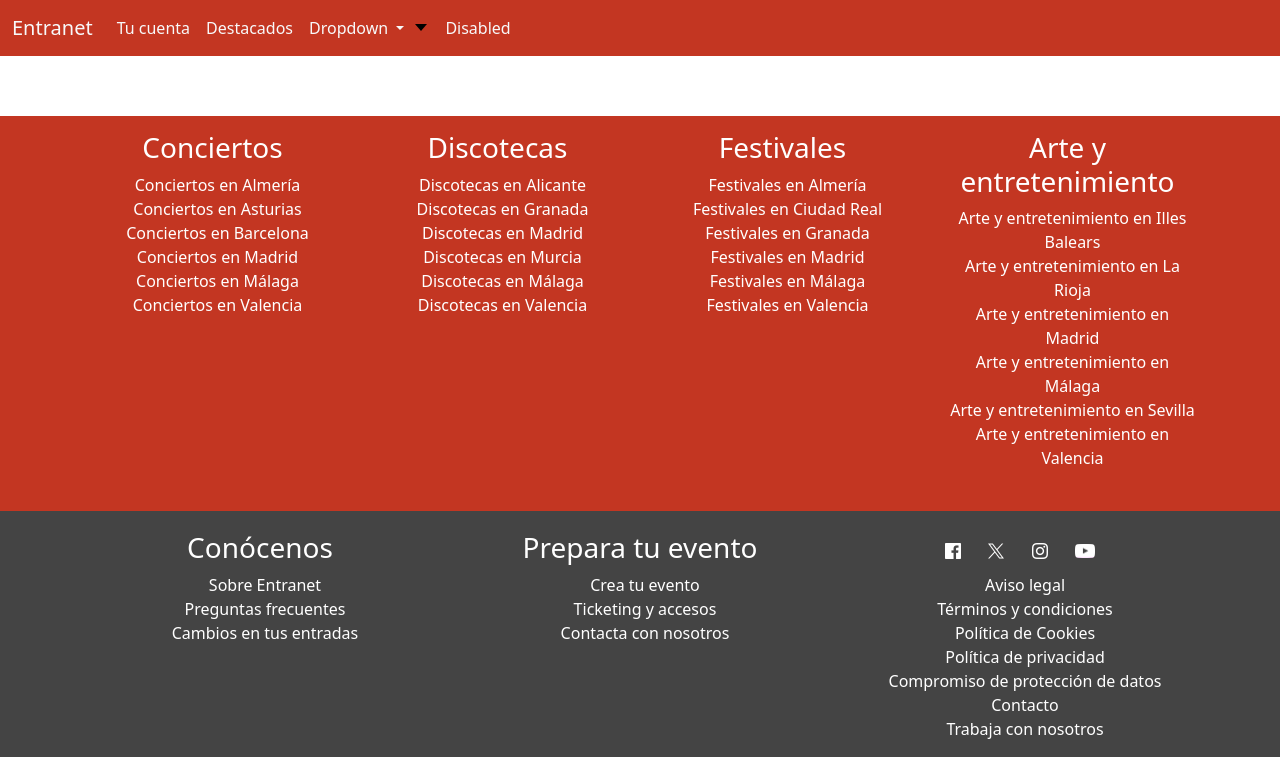
After one commit to markakop/proyecto_DAW, a PHP site: page /crear_evento.php in a window 1280 px wide. The commit adds this page. Shown: the top 757 px of the page. Run offline with PHP 8.4, Linux system fonts and the light colour scheme; grey boxes are pictures that could not be loaded.

Commit message:
footer mejor

```diff
--- /dev/null
+++ b/crear_evento.php
@@ -0,0 +1,244 @@
+<!doctype html>
+<html lang="en">
+    <head>
+        <title>Crear evento</title>
+        <!-- Required meta tags -->
+        <meta charset="utf-8" />
+        <meta
+            name="viewport"
+            content="width=device-width, initial-scale=1, shrink-to-fit=no"
+        />
+
+        <!-- Bootstrap CSS v5.2.1 -->
+        <link
+            href="https://cdn.jsdelivr.net/npm/bootstrap@5.3.2/dist/css/bootstrap.min.css"
+            rel="stylesheet"
+            integrity="sha384-T3c6CoIi6uLrA9TneNEoa7RxnatzjcDSCmG1MXxSR1GAsXEV/Dwwykc2MPK8M2HN"
+            crossorigin="anonymous"
+        />
+        <link rel="stylesheet" href="style.css">
+    </head>
+
+    <body>
+        <header>
+            <nav class="navbar navbar-expand-lg nav-event">
+                <div class="container-fluid">
+                    <a class="navbar-brand text-light" href="#">Entranet</a>
+                    <button class="navbar-toggler" type="button" data-bs-toggle="collapse" data-bs-target="#navbarSupportedContent" aria-controls="navbarSupportedContent" aria-expanded="false" aria-label="Toggle navigation">
+                        <span class="navbar-toggler-icon"></span>
+                    </button>
+                    <div class="collapse navbar-collapse " id="navbarSupportedContent">
+                        <ul class="navbar-nav me-auto mb-2 mb-lg-0">
+                            <li class="nav-item">
+                                <a class="nav-link text-light" href="#">Tu cuenta</a>
+                            </li>
+                            <li class="nav-item">
+                                <a class="nav-link text-light" href="#">Destacados</a>
+                            </li>
+                            <li class="nav-item dropdown">
+                                <a class="nav-link dropdown-toggle text-light" href="#" id="navbarDropdown" role="button" data-bs-toggle="dropdown" aria-expanded="false">
+                                    Dropdown
+                                </a>
+                                <ul class="dropdown-menu" aria-labelledby="navbarDropdown">
+                                    <li><a class="dropdown-item" href="#">Action</a></li>
+                                    <li><a class="dropdown-item" href="#">Another action</a></li>
+                                    <li>
+                                        <hr class="dropdown-divider">
+                                    </li>
+                                    <li><a class="dropdown-item" href="#">Something else here</a></li>
+                                </ul>
+                            </li>
+                            <li class="nav-item">
+                                <a class="nav-link disabled text-light" href="#" tabindex="-1" aria-disabled="true">Disabled</a>
+                            </li>
+                        </ul>
+                    </div>
+                </div>
+            </nav>
+        </header>
+
+
+
+        <main>
+
+
+
+        </main>
+
+
+
+        <footer>
+        <div class="pre-footer">
+
+            <div class="container">
+                <div class="row">
+
+                    <div class="col-md-3">
+                        <h3>Conciertos</h3>
+                        <ul style="list-style: none; padding-left: 10px">
+                            <li>
+                                <a href="/planes/almer%C3%ADa/conciertos">Conciertos en Almería</a>
+                            </li>
+                            <li>
+                                <a href="/planes/asturias/conciertos">Conciertos en Asturias</a>
+                            </li>
+                            <li>
+                                <a href="/planes/barcelona/conciertos">Conciertos en Barcelona</a>
+                            </li>
+                            <li>
+                                <a href="/planes/madrid/conciertos">Conciertos en Madrid</a>
+                            </li>
+                            <li>
+                                <a href="/planes/m%C3%A1laga/conciertos">Conciertos en Málaga</a>
+                            </li>
+                            <li>
+                                <a href="/planes/valencia/conciertos">Conciertos en Valencia</a>
+                            </li>
+                        </ul>
+                    </div>
+                    <div class="col-md-3">
+                        <h3>Discotecas</h3>
+                        <ul style="list-style: none; padding-left: 10px">
+                            <li>
+                                <a href="/planes/alicante/discotecas">Discotecas en Alicante</a>
+                            </li>
+                            <li>
+                                <a href="/planes/granada/discotecas">Discotecas en Granada</a>
+                            </li>
+                            <li>
+                                <a href="/planes/madrid/discotecas">Discotecas en Madrid</a>
+                            </li>
+                            <li>
+                                <a href="/planes/murcia/discotecas">Discotecas en Murcia</a>
+                            </li>
+                            <li>
+                                <a href="/planes/m%C3%A1laga/discotecas">Discotecas en Málaga</a>
+                            </li>
+                            <li>
+                                <a href="/planes/valencia/discotecas">Discotecas en Valencia</a>
+                            </li>
+                        </ul>
+                    </div>
+                    <div class="col-md-3">
+                        <h3>Festivales</h3>
+                        <ul style="list-style: none; padding-left: 10px">
+                            <li>
+                                <a href="/planes/almer%C3%ADa/festivales">Festivales en Almería</a>
+                            </li>
+                            <li>
+                                <a href="/planes/ciudad+real/festivales">Festivales en Ciudad Real</a>
+                            </li>
+                            <li>
+                                <a href="/planes/granada/festivales">Festivales en Granada</a>
+                            </li>
+                            <li>
+                                <a href="/planes/madrid/festivales">Festivales en Madrid</a>
+                            </li>
+                            <li>
+                                <a href="/planes/m%C3%A1laga/festivales">Festivales en Málaga</a>
+                            </li>
+                            <li>
+                                <a href="/planes/valencia/festivales">Festivales en Valencia</a>
+                            </li>
+                        </ul>
+                    </div>
+                    <div class="col-md-3">
+                        <h3>Arte y entretenimiento</h3>
+                        <ul style="list-style: none; padding-left: 10px">
+                            <li>
+                                <a href="/planes/illes+balears/arte+y+entretenimiento">Arte y entretenimiento en Illes Balears</a>
+                            </li>
+                            <li>
+                                <a href="/planes/la+rioja/arte+y+entretenimiento">Arte y entretenimiento en La Rioja</a>
+                            </li>
+                            <li>
+                                <a href="/planes/madrid/arte+y+entretenimiento">Arte y entretenimiento en Madrid</a>
+                            </li>
+                            <li>
+                                <a href="/planes/m%C3%A1laga/arte+y+entretenimiento">Arte y entretenimiento en Málaga</a>
+                            </li>
+                            <li>
+                                <a href="/planes/sevilla/arte+y+entretenimiento">Arte y entretenimiento en Sevilla</a>
+                            </li>
+                            <li>
+                                <a href="/planes/valencia/arte+y+entretenimiento">Arte y entretenimiento en Valencia</a>
+                            </li>
+                        </ul>
+                    </div>
+
+                </div>
+
+            </div>
+        </div>
+
+
+
+        <div class="footer">
+            <div class="container">
+                <div class="row">
+                    <div class="col-md-4">
+                        <h3>Conócenos</h3>
+                        <ul style="list-style: none; padding-left: 10px;">
+                            <li><a href="?page=conocenos">Sobre Entranet</a></li>
+                            <li><a href="?page=faq">Preguntas frecuentes</a></li>
+                            <li><a href="?page=faq#cambio_datos" target="_blank">Cambios en tus entradas</a></li>
+                        </ul>
+                    </div>
+                    <div class="col-md-4">
+                        <h3>Prepara tu evento</h3>
+                        <ul style="list-style: none; padding-left: 10px;">
+                            <li><a href="crear_evento.html">Crea tu evento</a></li>
+                            <li><a href="?page=prepara">Ticketing y accesos</a></li>
+                            <li><a href="https://promotor.enterticket.es/contacto">Contacta con nosotros</a></li>
+                        </ul>
+                    </div>
+                    <div class="col-md-4">
+                        <h3>
+                            <a href="https://www.facebook.com" target="_blank" style="padding: 0px 10px;"><img src="img/si-facebook.png" width="16" style="-webkit-filter: brightness(1000%); -moz-filter: brightness(1000%); filter: brightness(1000%);"></a>
+                            <a href="https://www.twitter.com" target="_blank" style="padding: 0px 10px;"><img src="img/si-x.png" width="16" style="-webkit-filter: brightness(1000%); -moz-filter: brightness(1000%); filter: brightness(1000%);"></a>
+                            <a href="https://www.instagram.com" target="_blank" style="padding: 0px 10px;"><img src="img/si-instagram.png" width="16" style="-webkit-filter: brightness(1000%); -moz-filter: brightness(1000%); filter: brightness(1000%);"></a>
+                            <a href="https://www.youtube.com" target="_blank" style="padding: 0px 10px;"><img src="img/si-youtube.png" width="20" style="-webkit-filter: brightness(1000%); -moz-filter: brightness(1000%); filter: brightness(1000%);"></a>
+                        </h3>
+                        <ul style="list-style: none; padding-left: 10px;">
+                            <li><a href="?page=aviso_legal" target="_blank">Aviso legal</a></li>
+                            <li><a href="?page=condiciones" target="_blank">Términos y condiciones</a></li>
+                            <li><a href="?page=politica_cookies" target="_blank">Política de Cookies</a></li>
+                            <li><a href="?page=privacidad" target="_blank">Política de privacidad</a></li>
+                            <li><a href="?page=compromiso-proteccion-datos-personales" target="_blank">Compromiso de protección de
+                                    datos</a></li>
+                            <li><a href="?page=conocenos#contacto" target="_blank">Contacto</a></li>
+                            <li><a href="?page=conocenos#trabaja-con-nosotros" target="_blank">Trabaja con nosotros</a></li>
+                        </ul>
+                    </div>
+                </div>
+                <div style="padding: 20px;">
+                    <div class="text-center">
+                        <a href="https://bonoculturajoven.gob.es/" target="_blank">
+                            <img class="img-responsive" style="margin: auto; max-width: 200px; margin-bottom: 10px;" src="https://d31tcnbxvxtafg.cloudfront.net/images/public/logo_ministerio_bono_cultural.png">
+                        </a>
+                    </div>
+
+                    <div class="text-center small">
+                        © 2024 Entranet S.L.<br>
+                        Todos los derechos reservados
+                    </div>
+                </div>
+
+            </div>
+        </div>
+    </footer>
+
+        <!-- Bootstrap JavaScript Libraries -->
+        <script
+            src="https://cdn.jsdelivr.net/npm/@popperjs/core@2.11.8/dist/umd/popper.min.js"
+            integrity="sha384-I7E8VVD/ismYTF4hNIPjVp/Zjvgyol6VFvRkX/vR+Vc4jQkC+hVqc2pM8ODewa9r"
+            crossorigin="anonymous"
+        ></script>
+
+        <script
+            src="https://cdn.jsdelivr.net/npm/bootstrap@5.3.2/dist/js/bootstrap.min.js"
+            integrity="sha384-BBtl+eGJRgqQAUMxJ7pMwbEyER4l1g+O15P+16Ep7Q9Q+zqX6gSbd85u4mG4QzX+"
+            crossorigin="anonymous"
+        ></script>
+    </body>
+</html>
--- a/style.css
+++ b/style.css
@@ -1,6 +1,6 @@
 /*Header*/
 .nav-event{
-    background: #ff0000;
+    background: #C33622;
 }
 
 
@@ -59,7 +59,7 @@
     background-position: right 10px center;
     background-size: 12px;
     padding-right: 25px;
-  }
+}
 
 .dropdown:hover {
     box-shadow: 0 0 5px rgba(0, 0, 0, 0.5);
@@ -172,16 +172,22 @@ a.button-event-red{
 
 
 /* Footer */
+a {
+    text-decoration: none;
+    color: white;
+}
 .pre-footer {
 	background-color: #C33622;
 	color: #FFFFFF;
 	padding-top: 15px;
 	padding-bottom: 25px;
 	margin-top: 60px;
+    text-align: center;
 }
 
 .footer {
 	background-color: #444;
-	color: #AAA;
+	color: white;
 	padding-top: 20px;
+    text-align: center;
 }
```
Also changed, not shown: footer.php (+12 -20 lines), nav.php (+3 -16 lines), prefooter.php (+3 -26 lines), img/si-facebook.png (added), img/si-instagram.png (added), img/si-x.png (added), img/si-youtube.png (added).
